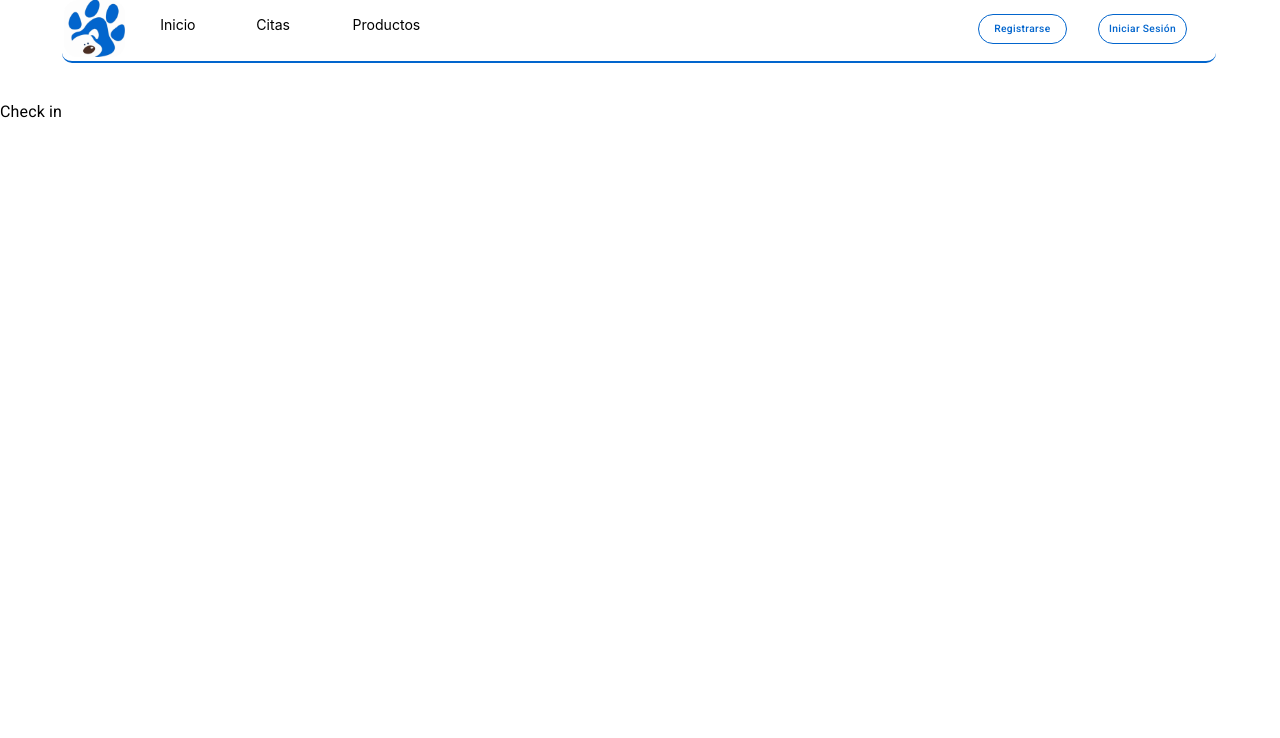
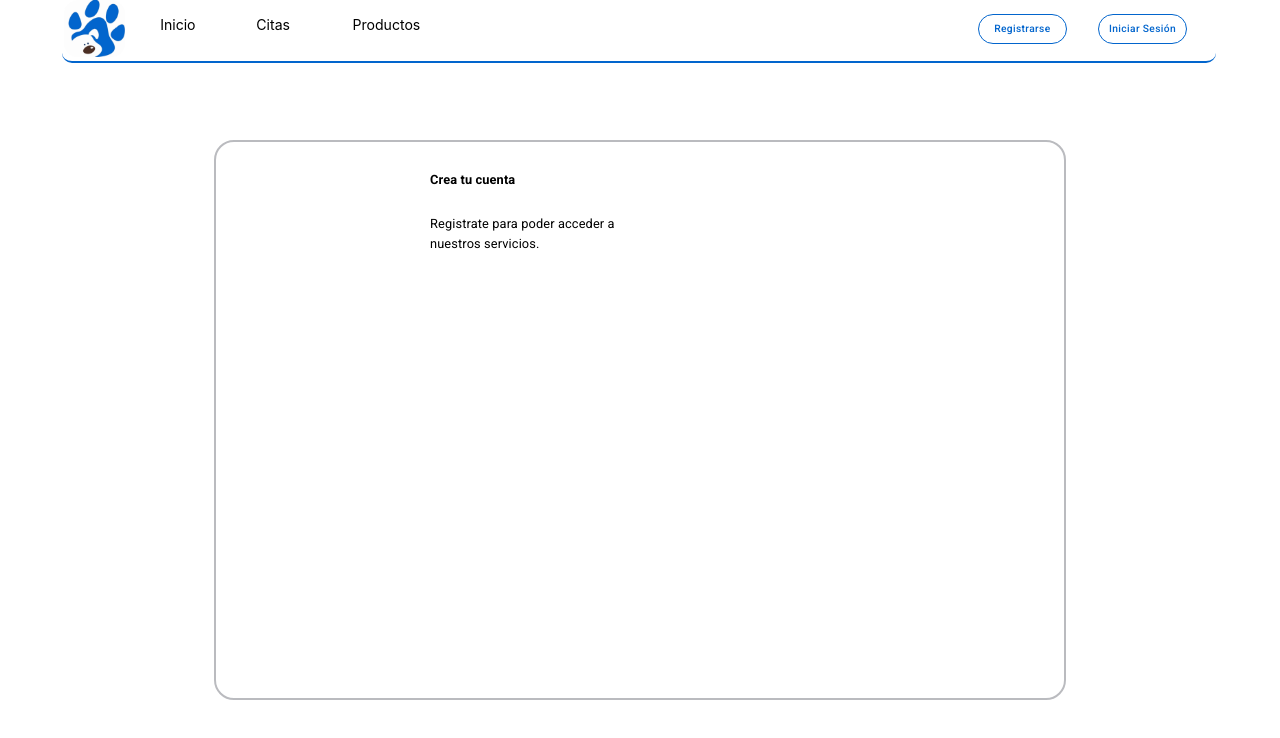
Before and after one commit to VicSan9/Little-Doggies-App, a React (Create React App) app in the folder frontend/: page /registrarse in a window 1280 px wide. Shown: the top 738 px of the page. Built offline with nearby package versions, Linux system fonts and the light colour scheme.

Commit message:
Update ChekIn.js

```diff
--- a/frontend/src/components/CheckIn.js
+++ b/frontend/src/components/CheckIn.js
@@ -1,7 +1,37 @@
-import { Typography } from "@mui/material";
+import { Container, Grid, Typography } from "@mui/material";
 
 export default function CheckIn() {
     return (
-      <Typography mt='100px'>Check in</Typography>
+      <Container maxWidth='lg'>
+          <Grid container
+                spacing='2'
+                direction=''
+                justifyContent='center'
+                alignItems="flex-start"
+                margin='140px 150px 100px 150px'
+                width='auto'
+                maxHeight='70vh'
+                height='75vw'
+                sx={{border:'2px solid #BABBBF', borderRadius:'20px'}}>
+              <Grid item xs='12' sm='12' lg='6' md='6' xl='6'
+                    sx={{borderRadius:'19px 0px 0px 19px'}}>
+                <Grid direction= 'colummn' mt='2vw' variant='h2' fontWeight='bold'>
+                  <Grid items xs= '12' sm='12' lg='6' md='6' xl='6'>
+                    <Typography variant="body1" fontWeight='bold' fontSize='1vw'>
+                        Crea tu cuenta
+                    </Typography>
+                  </Grid>
+                  </Grid>
+                  <Grid direction= 'column' mt='2vw' variant='h2'>
+                    <Grid items xs='12' sm='12' lg='6' md='6' xl='6' >
+                    <Typography variant="body1" fontSize='1vw'>
+                        Registrate para poder acceder a nuestros servicios.
+                    </Typography>
+                    </Grid>
+                  </Grid>
+                </Grid>
+              </Grid>
+      </Container>
+
     )
   }
```
